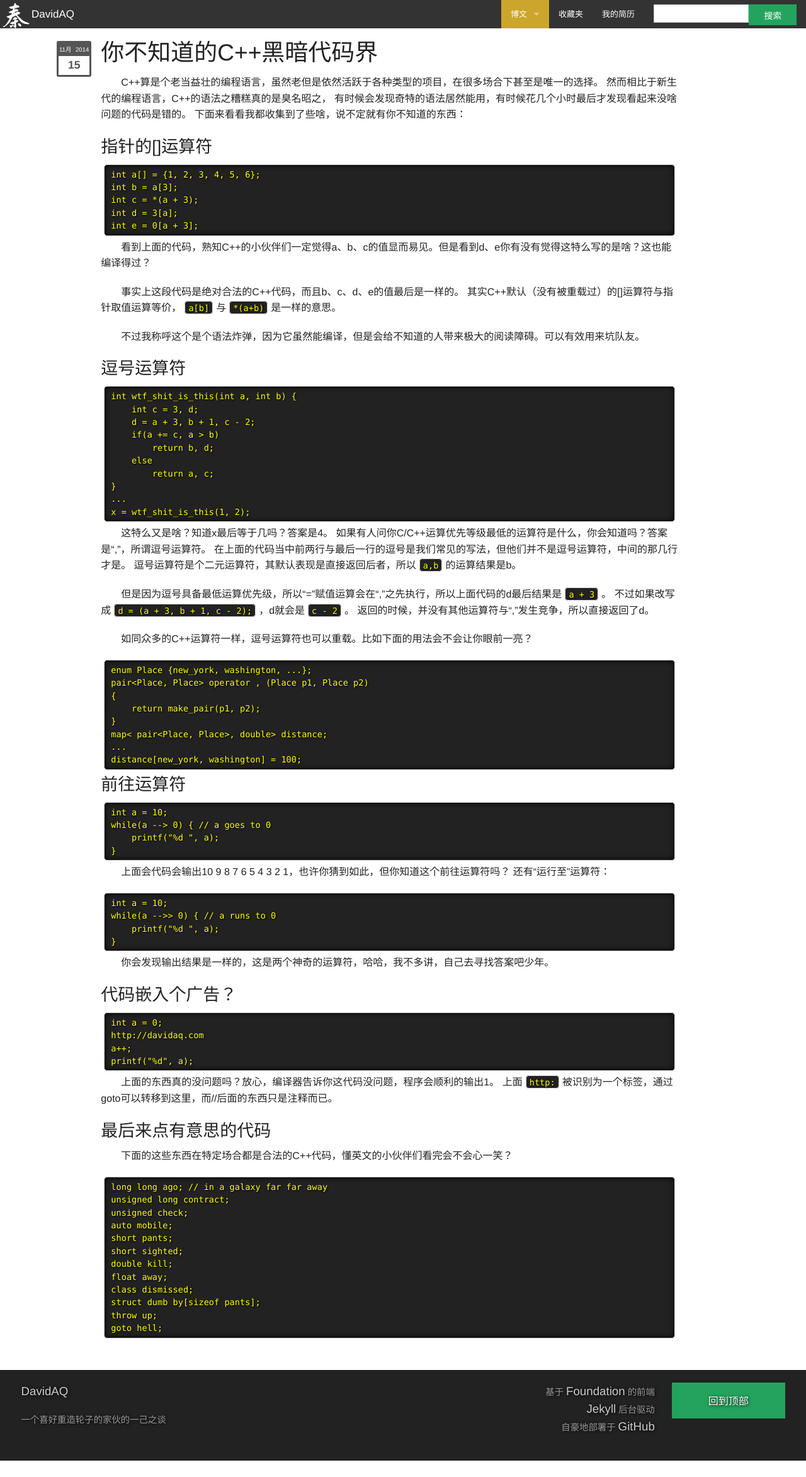
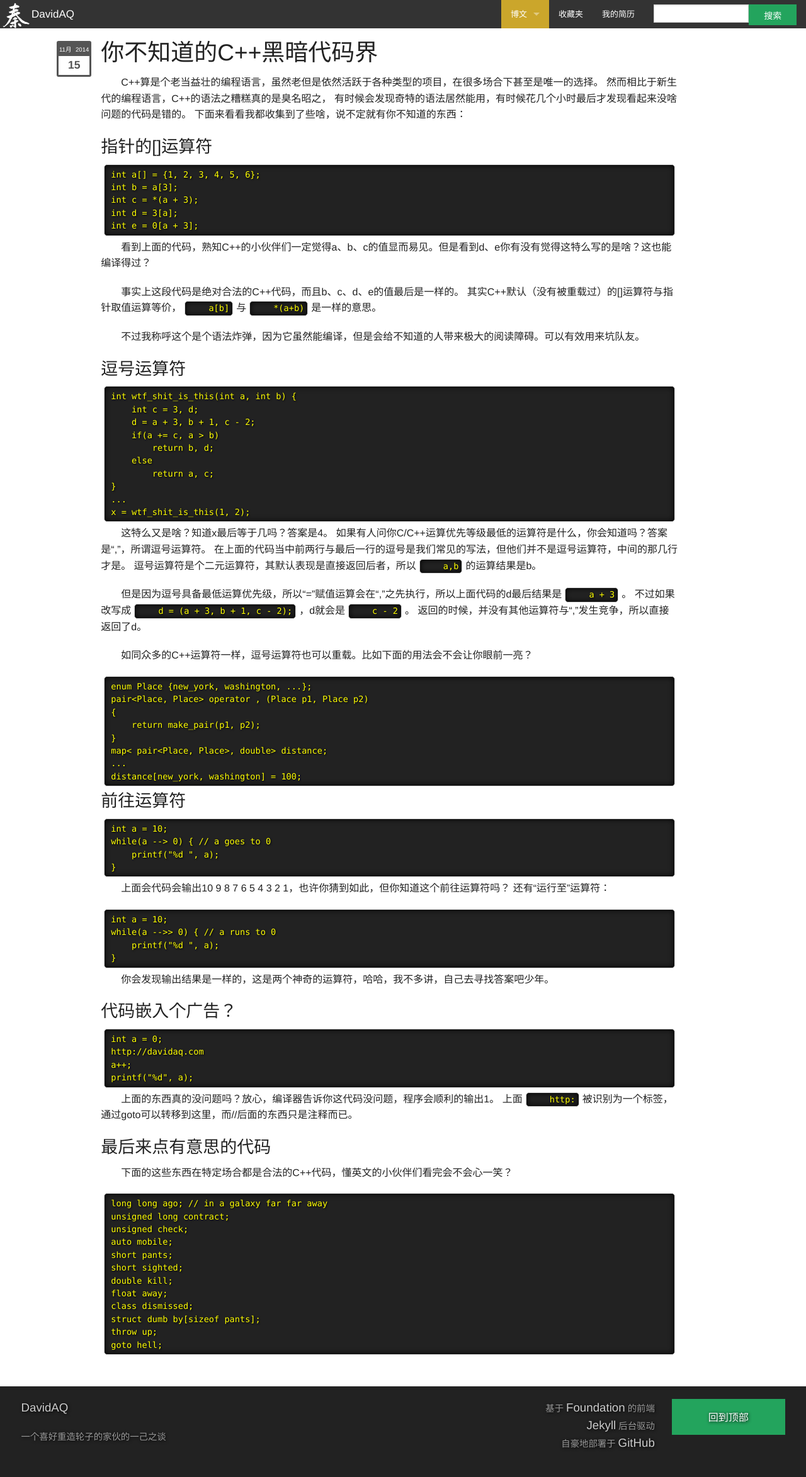
Before and after one commit to davidaq/davidaq.github.io, a Jekyll site: the page built from _posts/2014-11-15-omf-c++-syntax.md, in a window 1280 px wide. Shown: the whole page at 63% size. Built offline with Jekyll 4.4.1, drawn with Linux system fonts in a browser that asks for light colours; comment, search, counter and statistics services are not loaded; before the commit the page ends 2320 px from its top, so only the background shows below that.

Commit message:
code style

```diff
--- a/static/css/style.css
+++ b/static/css/style.css
@@ -44,22 +44,24 @@
   margin-bottom: 20px;
   border-bottom: 1px solid #DDD;
 }
+.article .content code {
+    font-size: 0.85em;
+    margin: 0 5px;
+    background: #222;
+    border-radius: 5px;
+    color: #FF0;
+    text-shadow: 1px 1px 3px #000;
+    display: inline-block;
+    padding: 0 5px;
+    box-shadow: 0 0 10px #000 inset;
+}
 .article .content pre code {
+    margin: 5px;
     padding: 5px 10px;
     display: block;
     max-width: 100%;
     overflow: auto;
-    box-shadow: 0 0 10px #000 inset;
 }
-.article .content code {
-    font-size: 0.85em;
-    margin: 5px;
-    background: #222;
-    border-radius: 5px;
-    color: #FF0;
-    text-shadow: 1px 1px 3px #000;
-}
-
 .article p {
   text-indent: 2em;
 }
```
